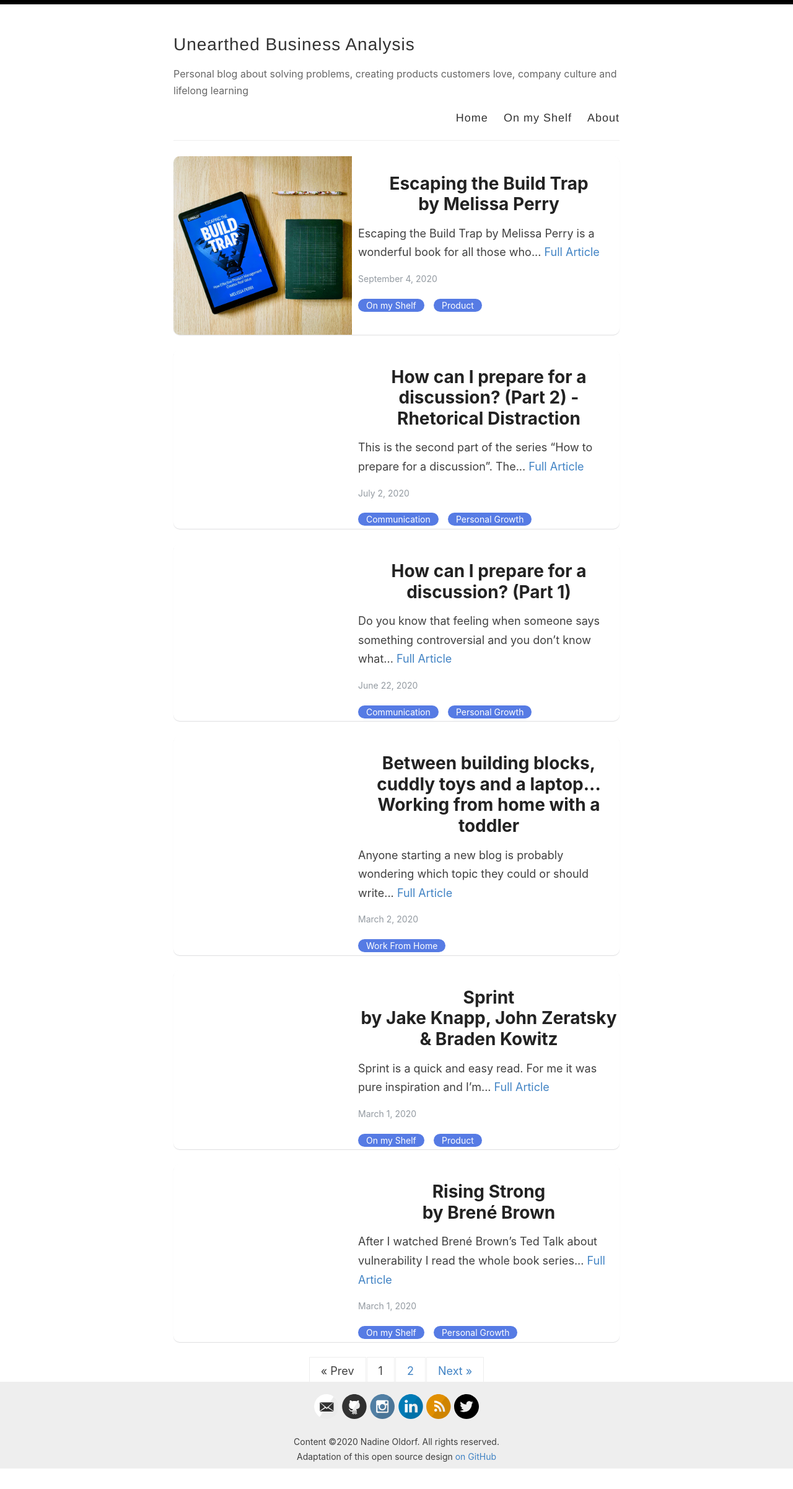
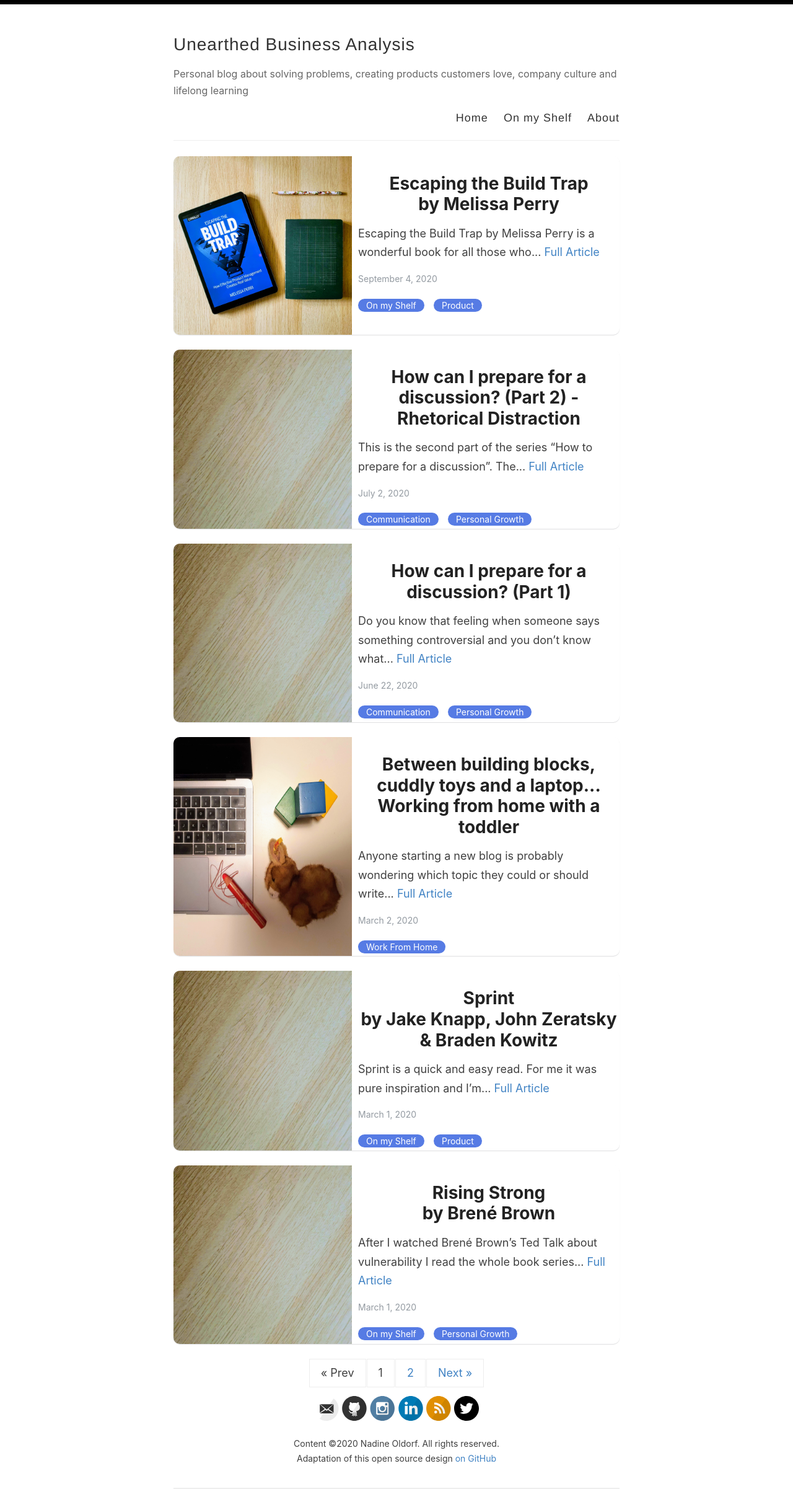
Before and after one commit to noldorf/unearthedBA, a Jekyll site: the page built from index.html, in a window 1280 px wide. Shown: the whole page at 62% size. Built offline with Jekyll 4.4.1, drawn with Linux system fonts in a browser that asks for light colours; the list of posts is cut into pages by our own code.

Commit message:
restyling of footer

```diff
--- a/assets/style.scss
+++ b/assets/style.scss
@@ -398,12 +398,12 @@
   bottom: 0;
   width: 100%;
   height: 140px;
-  background-color: $lightGray;
 }
 
 footer {
   padding: 20px 0;
   text-align: center;
+  border-bottom: 2px solid #eee;
 }
 
 .footercontent {
```
Also changed, not shown: images/articles/buildingblocks.jpg (added), images/default.jpg (added).
